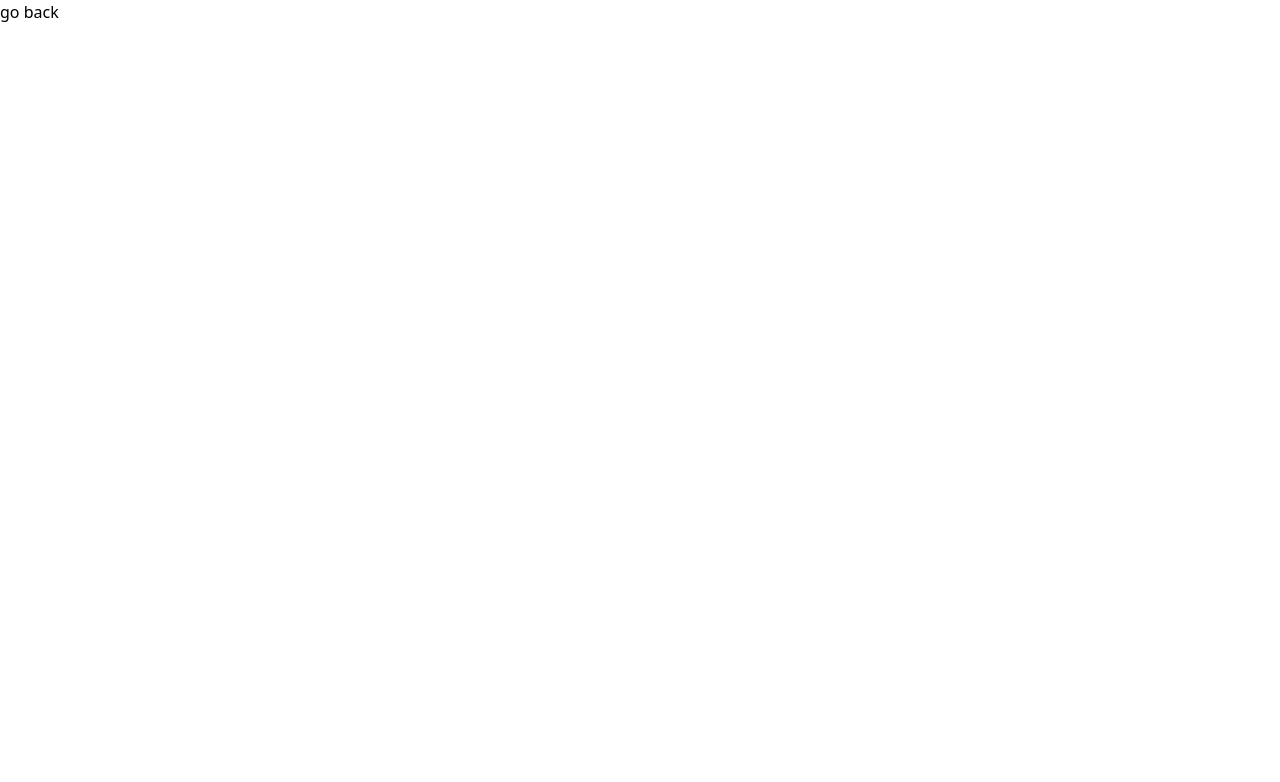
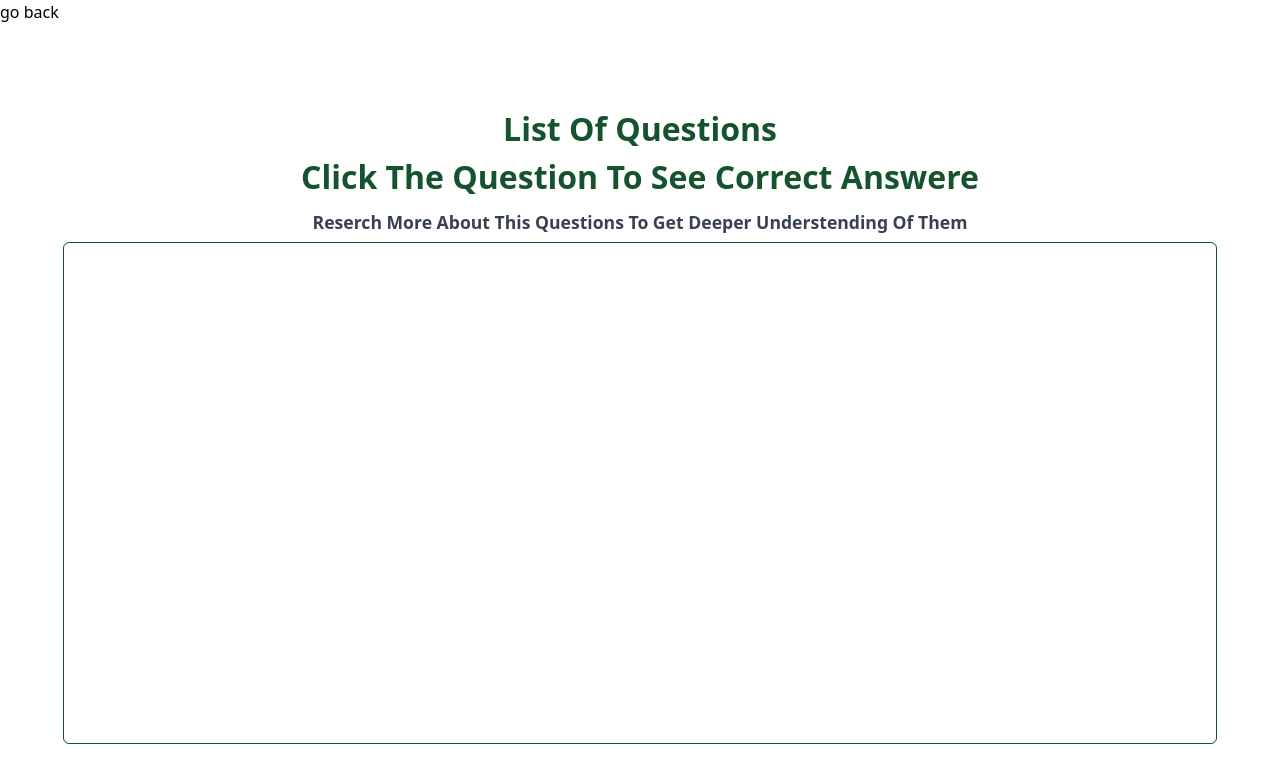
Before and after one commit to vindexTOS/react-question-quizz, a React (Vite) app: page /practise in a window 1280 px wide. Before the commit this address had no page. Shown: the top 782 px of the page. Built offline with nearby package versions, Linux system fonts and the light colour scheme.

Commit message:
practise question page added

```diff
--- a/src/App.tsx
+++ b/src/App.tsx
@@ -3,6 +3,7 @@ import { Route, Routes } from 'react-router-dom'
 import MainPage from './components/MainPage'
 import NavBar from './components/NavBar'
 import Questions from './components/Questions'
+import Practise from './components/Practise'
 function App() {
   return (
     <>
@@ -10,6 +11,7 @@ function App() {
       <Routes>
         <Route path="/" element={<MainPage />} />
         <Route path="/questions" element={<Questions />} />
+        <Route path="/practise" element={<Practise />} />
       </Routes>
     </>
   )
--- a/src/components/MainPage.tsx
+++ b/src/components/MainPage.tsx
@@ -2,6 +2,7 @@ import React from 'react'
 import questions from '../data/data'
 import { UseQuestionContext } from './context'
 import questionMainImg from '../assets/questionMainPhoto.jpg'
+import { Link } from 'react-router-dom'
 const MainPage = () => {
   const {
     randomQuestion,
@@ -13,11 +14,13 @@ const MainPage = () => {
   const style = {
     mainDiv: `flex items-center justify-center w-[100vw]  max_sm:py-10  h-[100%] py-10 flex-col gap-10  overflox-x-hidden `,
     img: ` w-[60%]  max_sm:h-[300px]  h-[600px] max_md:w-[90%] boxshaddow rounded-[5px]`,
-    btn: `w-[60%] max_md:w-[90%] h-[2.5rem] bg-[#3d9d9b] rounded-[2px] text-white font-bold hover:bg-[#348582]`,
+    btn: `w-[60%] max_md:w-[90%] h-[2.5rem] bg-[#3d9d9b] rounded-[5px] text-white font-bold hover:bg-[#348582] flex items-center justify-center text-center`,
     inputDiv: `w-[60%] flex flex-col items-center gap-5 `,
     header: `text-[1.2rem] font-bold text-gray-400`,
     numberOfQuestions: `text-[1.2rem] text-green-600 font-bold w-[15rem] gap-2`,
+    pracitsDiv: `w-[50%]  gap-5 flex items-center justify-center flex-col outline-[1px] outline outline-gray-200 p-5   rounded-[35px] `,
     input: `w-[100%]`,
+    linkBtnWrapper: `w-[100%] flex items-center justify-center gap-4`,
   }
   return (
     <div className={style.mainDiv}>
@@ -32,7 +35,7 @@ const MainPage = () => {
       </p>
       <div className={style.inputDiv}>
         {practiceData.length > 0 && (
-          <div className="w-[50%]  gap-5 flex items-center justify-center flex-col outline-[1px] outline outline-gray-200 p-2 rounded-[35px] ">
+          <div className={style.pracitsDiv}>
             <h1 className={style.header}>
               You Have{' '}
               <span className="text-red-500 text-[1.2rem]">
@@ -40,9 +43,15 @@ const MainPage = () => {
               </span>{' '}
               You Need To Practise
             </h1>
-            <button className={style.btn} onClick={goToPractise}>
-              Practise Now
-            </button>
+            <div className={style.linkBtnWrapper}>
+              {' '}
+              <button className={style.btn} onClick={goToPractise}>
+                Practise Now
+              </button>
+              <Link className={style.btn} to="/practise">
+                <p> Question List</p>
+              </Link>
+            </div>
           </div>
         )}
         <h1 className={style.header}>
@@ -53,7 +62,7 @@ const MainPage = () => {
           <span className="text-green-400 text-[1.4rem] px-1 s">
             {questions.length}
           </span>
-          Questions In Data Base, Each Time Questions Are Randomly Generated
+          Questions In Data Base, Each Time Questions Are Randomly Selected
         </h1>
         <input
           onChange={(e) => setNumberOfQuestions(Number(e.target.value))}
--- /dev/null
+++ b/src/components/Practise.tsx
@@ -0,0 +1,63 @@
+import React, { useState } from 'react'
+import { UseQuestionContext } from './context'
+
+const Practise = () => {
+  const { practiceData, RemovePractiseQuestions } = UseQuestionContext()
+  const style = {
+    mainDiv: `flex flex-col w-[100vw] h-[100vh] items-center justify-center  `,
+    header: `text-[2rem] font-bold text-green-900 text-center max_sm:text-[1.5rem]`,
+    questionDiv: `w-[40%] h-[500px] max_Xll:w-[90%] max_sm:text-[12px] overflow-y-scroll flex flex-col items-center gap-2 outline  outline-[1px]   outline-green-900 p-5 rounded-[5px]`,
+    innerQuestionDiv: `flex w-[90%] gap-1 cursor-pointer`,
+    question: ` w-[100%]  text-center bg-[#3d9d9b] p-2 text-white font-bold   `,
+    remove: `bg-red-400 text-white px-5 font-bold hover:bg-red-500`,
+    answere: `bg-green-400 text-white font-bold p-5`,
+  }
+
+  const [answereBoolean, setAnswereBoolean] = useState<boolean[]>(
+    new Array(practiceData.length).fill(false),
+  )
+  const Answere = (index: number) => {
+    let newAnswere = [...answereBoolean]
+    newAnswere[index] = !newAnswere[index]
+    setAnswereBoolean(newAnswere)
+  }
+  return (
+    <div className={style.mainDiv}>
+      <h1 className={style.header}>List Of Questions</h1>
+      <h1 className={style.header}>
+        Click The Question To See Correct Answere
+      </h1>
+      <p className="text-[1.1rem] text-center font-bold py-2 text-gray-700">
+        Reserch More About This Questions To Get Deeper Understending Of Them
+      </p>
+      <div className={style.questionDiv}>
+        {practiceData.map((val: any, index: number) => {
+          return (
+            <div
+              title="Click To See Correct Answere"
+              className={style.innerQuestionDiv}
+              key={index}
+            >
+              <div className={`${style.innerQuestionDiv} flex-col`}>
+                <div onClick={() => Answere(index)} className={style.question}>
+                  {val.question}
+                </div>
+                {answereBoolean[index] && (
+                  <div className={style.answere}>{val.correct}</div>
+                )}
+              </div>
+              <button
+                className={style.remove}
+                onClick={() => RemovePractiseQuestions(val.question)}
+              >
+                Delete
+              </button>
+            </div>
+          )
+        })}
+      </div>
+    </div>
+  )
+}
+
+export default Practise
--- a/src/components/Questions.tsx
+++ b/src/components/Questions.tsx
@@ -13,7 +13,7 @@ type State = {
 }
 
 const Questions = () => {
-  const { data, practiceQuestions } = UseQuestionContext()
+  const { data, practiceQuestions, practiceData } = UseQuestionContext()
   const reducer = (state: State, action: Action) => {
     switch (action.type) {
       case 'btnNext':
@@ -100,16 +100,26 @@ const Questions = () => {
       setBtnDisable(!btnDisable)
     }
   }, [state.index, data])
-
+  const findPractise = practiceData.find(
+    (val: any) => val.question === data[state.index]?.question,
+  )
   return (
     <div className={style.mainDiv}>
-      {state.next && (
+      {!findPractise && state.next && (
         <button
-          onClick={() => practiceQuestions(data[state.index])}
-          className="absolute  bg-red-400 text-white px-10 py-2  mb-[40rem]  hover:linetwo  "
+          onClick={() => {
+            practiceQuestions(data[state.index]),
+              dispatch({ type: 'next', payload: +1 })
+          }}
+          className="absolute  bg-red-400 text-white px-10 py-2  rounded-[5px] mb-[40rem]  hover:bg-red-600 "
         >
           Add To Practise Questions
         </button>
+      )}{' '}
+      {findPractise && (
+        <div className="absolute  bg-blue-400 text-white px-10 py-2  mb-[40rem]  hover:bg-red-500 ">
+          This Question Is Already In Your Practis List
+        </div>
       )}
       <div className={style.questionDiv}>
         <h1 className={style.header}>{data[state.index]?.question}</h1>
--- a/src/components/context.tsx
+++ b/src/components/context.tsx
@@ -10,6 +10,7 @@ type Cell = {
   practiceQuestions: (obj: Questions) => void
   practiceData: Questions[]
   goToPractise: () => void
+  RemovePractiseQuestions: (val: string) => void
 }
 
 const QuestionContext = createContext<Cell | null>(null)
@@ -54,7 +55,15 @@ export const QusetionContextProvider = ({
     setData(shuffledData)
     navigate('/questions')
   }
-
+  const RemovePractiseQuestions = (val: string) => {
+    let filter = practiceData.filter((value: any) => {
+      if (value.question !== val) {
+        return val
+      }
+    })
+    console.log(filter)
+    setPracticeData(filter)
+  }
   return (
     <QuestionContext.Provider
       value={{
@@ -65,6 +74,7 @@ export const QusetionContextProvider = ({
         practiceQuestions,
         practiceData,
         goToPractise,
+        RemovePractiseQuestions,
       }}
     >
       {children}
```
